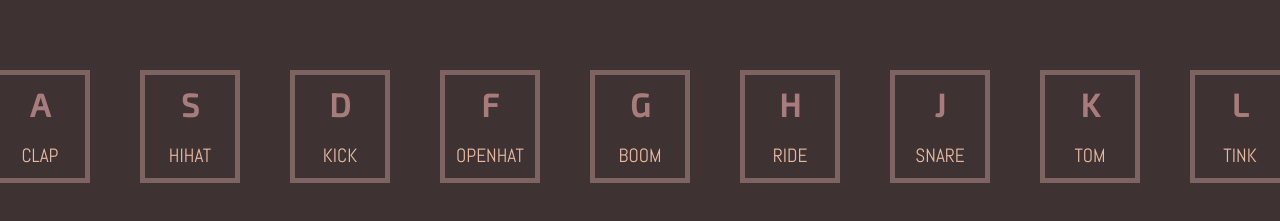
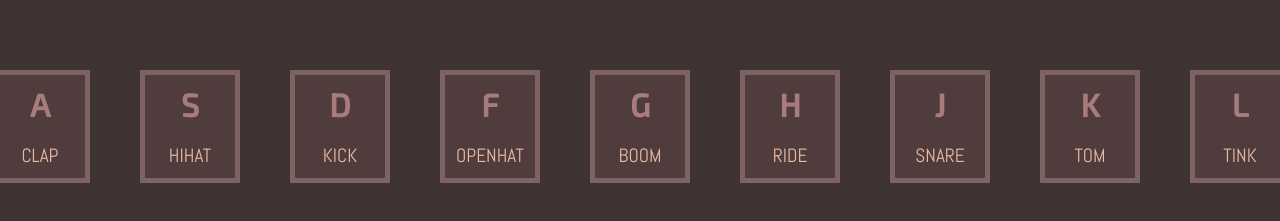
Before and after one commit to Showwaiyan/Drum-kit, a plain HTML site: page index.html in a window 1280 px wide. Shown: the part 351-572 px from the top of the page. Drawn offline with Linux system fonts and the light colour scheme.

Commit message:
Adding drum set color

```diff
--- a/style.css
+++ b/style.css
@@ -71,7 +71,9 @@ body {
 
 .drum-set {
     width: 100px;
+
     border: 5px solid var(--border-color);
+    background: var(--drum-set-color);
 
     padding: 10px;
 
```
